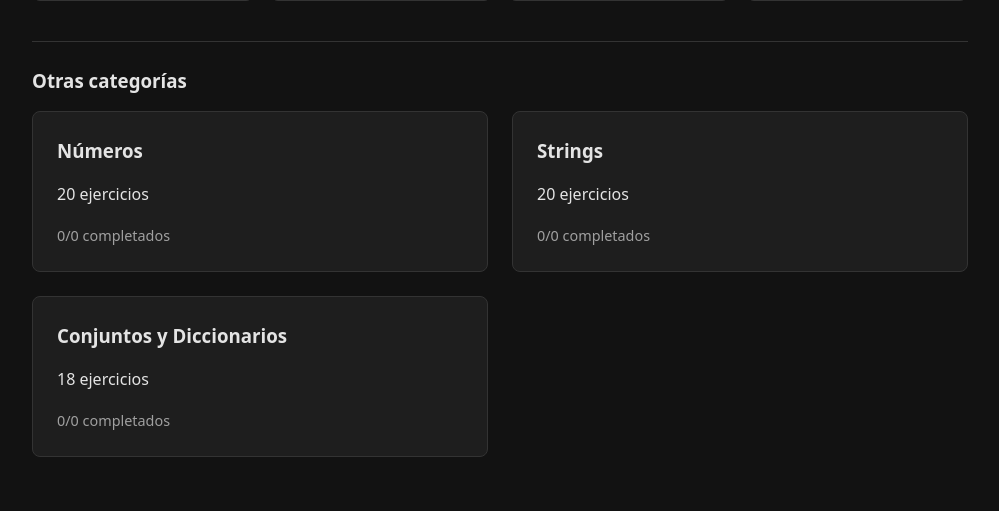
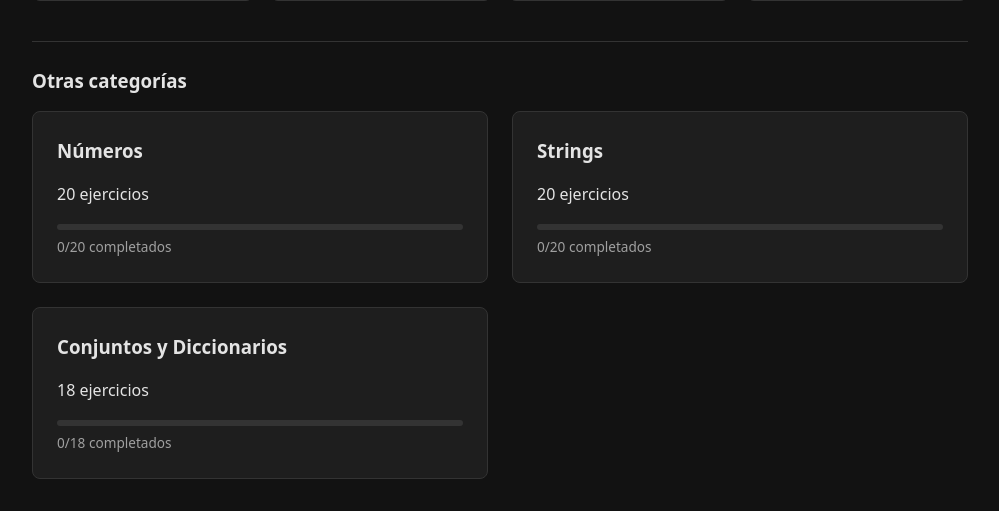
Before and after one commit to patr1c1a/plataforma-practica-interactiva, a FastAPI app: page /exercises/listas in a window 1280 px wide. Shown: the part 996-1507 px from the top of the page, without its empty margins (140-1139 px from the left). Before the commit the page ends 1453 px from the top, so only its background shows below. Run offline with FastAPI, Linux system fonts and the light colour scheme; some libraries are stand-ins or nearby versions.

Commit message:
feat: agregar barra de progreso en las categorías

```diff
--- a/web/static/css/styles.css
+++ b/web/static/css/styles.css
@@ -270,6 +270,28 @@ header {
   margin-top: 0;
 }
 
+.category-progress {
+  width: 100%;
+  height: 6px;
+  background-color: var(--border);
+  border-radius: 4px;
+  overflow: hidden;
+  margin-top: 0.8rem;
+}
+
+.category-progress-bar {
+  height: 100%;
+  width: 0%;
+  background-color: var(--success);
+  transition: width 0.4s ease;
+}
+
+.category-progress-text {
+  margin-top: 0.4rem;
+  font-size: 0.85rem;
+  color: var(--text-secondary);
+}
+
 .progress-placeholder {
   margin-top: 1rem;
   font-size: 0.9rem;
--- a/web/static/js/app.js
+++ b/web/static/js/app.js
@@ -240,11 +240,17 @@
                 ? Object.values(progress[category]).filter(e => e.completed).length
                 : 0;
 
-            const progressElement = card.querySelector(".progress-placeholder");
+            const progressContainer = card.querySelector(".category-progress-bar");
+            const progressText = card.querySelector(".category-progress-text");
 
-            if (progressElement) {
-                progressElement.textContent = `${completed}/${totalExercises} completados`;
-            }
+            if (!progressContainer || !progressText) return;
+
+            const percentage = totalExercises > 0
+                ? Math.round((completed / totalExercises) * 100)
+                : 0;
+
+            progressContainer.style.width = `${percentage}%`;
+            progressText.textContent = `${completed}/${totalExercises} completados`;
         });
     }
 
--- a/web/templates/fragments/exercise_list.html
+++ b/web/templates/fragments/exercise_list.html
@@ -3,8 +3,7 @@
     <h2>{{ category_titles.get(category_name, category_name|capitalize) }}</h2>
     <div class="exercise-grid">
         {% for function_name in function_names %}
-        <a href="/exercises/{{ category_name }}/{{ function_name }}"
-            class="exercise-card">
+        <a href="/exercises/{{ category_name }}/{{ function_name }}" class="exercise-card">
             <span class="exercise-status not-attempted"></span>
             <h3>{{ function_name.replace('_', ' ')|capitalize }}</h3>
             <p>Resolver ejercicio</p>
@@ -21,11 +20,14 @@
     <div class="categories-grid">
         {% for category in category_cards %}
         {% if category.slug != current_category %}
-        <a href="/exercises/{{ category.slug }}" class="category-card">
+        <a href="/exercises/{{ category.slug }}" class="category-card" data-count="{{ category.count }}">
             <h3>{{ category.title }}</h3>
             <p>{{ category.count }} ejercicios</p>
-            <div class="progress-placeholder">
-                Progreso proximamente
+            <div class="category-progress">
+                <div class="category-progress-bar"></div>
+            </div>
+            <div class="category-progress-text">
+                0/{{ category.count }} completados
             </div>
         </a>
         {% endif %}
--- a/web/templates/index.html
+++ b/web/templates/index.html
@@ -143,8 +143,11 @@
                 <a href="/exercises/{{ category.slug }}" class="category-card" data-count="{{ category.count }}">
                     <h3>{{ category.title }}</h3>
                     <p>{{ category.count }} ejercicios</p>
-                    <div class="progress-placeholder">
-                        Progreso próximamente
+                    <div class="category-progress">
+                        <div class="category-progress-bar"></div>
+                    </div>
+                    <div class="category-progress-text">
+                        0/{{ category.count }} completados
                     </div>
                 </a>
                 {% endfor %}
```
